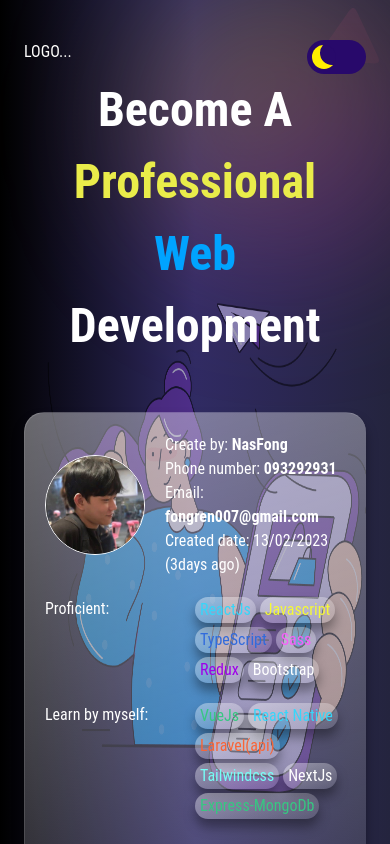
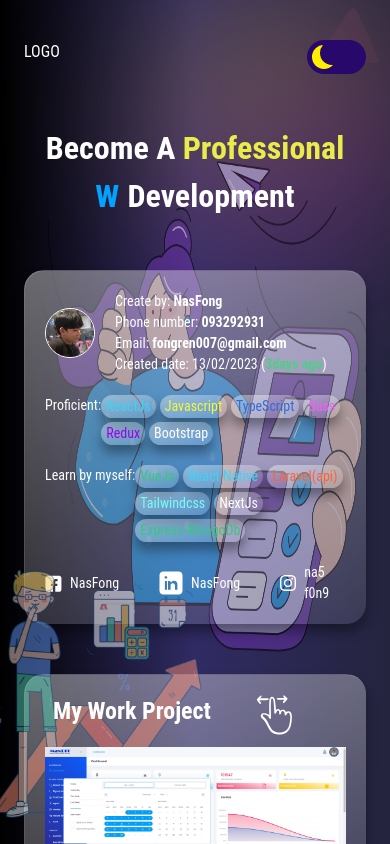
Before and after one commit to nasfong/React-Landung_Page, a React (Vite) app: page / in a window 390 px wide. Shown: the top 844 px of the page. Built offline with nearby package versions, Linux system fonts and the light colour scheme.

Commit message:
updated 18/02/2023

```diff
--- a/package.json
+++ b/package.json
@@ -12,7 +12,10 @@
     "aos": "^2.3.4",
     "react": "^18.2.0",
     "react-dom": "^18.2.0",
+    "react-scroll-to-top": "^3.0.0",
+    "react-scroll-up": "^1.4.0",
     "react-slideshow-image": "^4.2.0",
+    "react-type-animation": "^2.1.2",
     "swiper": "^9.0.5",
     "vite-plugin-svgr": "^2.4.0"
   },
--- a/src/components/Figma.tsx
+++ b/src/components/Figma.tsx
@@ -9,13 +9,13 @@ const Figma = () => {
         <img
           src="/image/figma.png"
           className="h-[300px] xl:h-[400px] w-full rounded-xl"
-          data-aos='zoom-out-down'
+          data-aos='flip-up'
           // data-aos-offset='600'
         />
       </a>
       <div
         className='flex flex-row justify-center items-center'
-        data-aos='zoom-out-down'
+        data-aos='flip-up'
         // data-aos-offset='600'
       >
         <img src="/svg/figma.svg" className="w-[80px] h-[80px]" />
--- a/src/components/Header.tsx
+++ b/src/components/Header.tsx
@@ -23,9 +23,9 @@ const Header = () => {
   }
   return (
     <section>
-      <div className='mb-[0px] lg:mb-[50px] mt-10 flex justify-between'>
+      <div className='mb-[50px] mt-10 flex justify-between'>
         <div>
-          LOGO...
+          LOGO
         </div>
         <div className=''>
           <label className="switch">
--- a/src/components/Logo.tsx
+++ b/src/components/Logo.tsx
@@ -1,18 +1,36 @@
-import React from 'react'
+import { TypeAnimation } from "react-type-animation";
 
 const Logo = () => {
   return (
     <section
-      className='text-[3rem] font-bold text-center relative z-10'
-      data-aos='fade-down'
-      data-aos-delay='400'
+      className='text-[2rem] md:text-[3rem] font-bold text-center relative z-10'
+    // data-aos='fade-down'
+    // data-aos-delay='400'
     >
       <div>
         Become A <span className='text-[#E9EC4A]'>Professional</span>
       </div>
       <div>
-        <span className='text-[#00A3FF]'>Web</span> Development
+        <TypeAnimation
+          sequence={[
+            'Web', // Types 'One'
+            2000, // Waits 1s
+            'Mobile', // Deletes 'One' and types 'Two'
+            2000, // Waits 2s
+            // () => {
+            //   console.log('Done typing!'); // Place optional callbacks anywhere in the array
+            // }
+          ]}
+          wrapper="b"
+          cursor={true}
+          repeat={Infinity}
+          style={{ fontSize: '1em' }}
+          className='text-[#00A3FF]'
+          speed={1}
+        />
+        Development
       </div>
+
     </section>
   )
 }
--- a/src/components/Profile.tsx
+++ b/src/components/Profile.tsx
@@ -11,7 +11,7 @@ const days = tody_date.getDate()
 const Profile = () => {
 
   return (
-    <section className='relative xl:px-[200px]'>
+    <section className='relative xl:px-[200px] text-[14px] sm:text-[1rem]'>
       <img
         src="/image/main.png"
         className='w-[635px] h-[622px] absolute xl:right-28 right-0 -top-[200px] opacity-50 xl:opacity-100 z-0'
@@ -20,24 +20,24 @@ const Profile = () => {
       <div
         className='card max-w-[800px] flex flex-col gap-y-5'
         data-aos='fade-right'
-        data-aos-delay='400'
+      // data-aos-delay='400'
       >
         {/* header */}
         <div className='flex items-center gap-x-5'>
           <img
             src="/image/nasfong.jpg"
-            className='w-[100px] h-[100px] rounded-full border-white border object-cover'
+            className='w-[50px] h-[50px] sm:w-[100px] sm:h-[100px] rounded-full border-white border object-cover'
           />
-          <div>
+          <div className="">
             <div>Create by: <span className='font-bold'>NasFong</span> </div>
             <div>Phone number: <span className='font-bold'>093292931</span> </div>
-            <div>Email: <span className='font-bold'>fongren007@gmail.com</span> </div>
-            <div>Created date: <span className=''>13/02/2023 ({days}days ago)</span> </div>
+            <div className="">Email: <span className='font-bold'>fongren007@gmail.com</span> </div>
+            <div>Created date: <span className=''>13/02/2023 (<span className='text-[#50CD89] font-semibold'>{days}days ago</span>)</span> </div>
           </div>
         </div>
         {/* body */}
         <div className='flex'>
-          <div className="min-w-[150px]">Proficient:</div>
+          <div className="whitespace-nowrap">Proficient: </div>
           <div className='flex flex-wrap gap-1'>
             {proficients.map((pro, idx) => (
               <div className={`card-item`} style={{ color: pro.color }} key={idx}>
@@ -47,7 +47,7 @@ const Profile = () => {
           </div>
         </div>
         <div className='flex'>
-          <div className="min-w-[150px]">Learn by myself:</div>
+          <div className="whitespace-nowrap">Learn by myself: </div>
           <div className='flex flex-wrap gap-1'>
             {learn_by_myselfs.map((learn, idx) => (
               <div className={`card-item`} style={{ color: learn.color }} key={idx}>
@@ -62,6 +62,7 @@ const Profile = () => {
             <div key={idx} className="flex flex-row items-center gap-x-2">
               {/* <img src={social.icon} className='w-[20px] h-[20px] svg' /> */}
               <div
+                className='icon'
                 dangerouslySetInnerHTML={{ __html: social.icon }}
               />
               <div>{social.name}</div>
--- a/src/index.css
+++ b/src/index.css
@@ -60,7 +60,7 @@ body.light {
 }
 
 
-svg path {
+.icon svg path {
   fill: var(--text-color);
 }
 
```
Also changed, not shown: src/App.tsx (+8 -0 lines), src/components/ImageScroll.tsx (+1 -0 lines), public/svg/arrow-up.svg (added), 1 other file (tests, documents, lock files or other folders).
